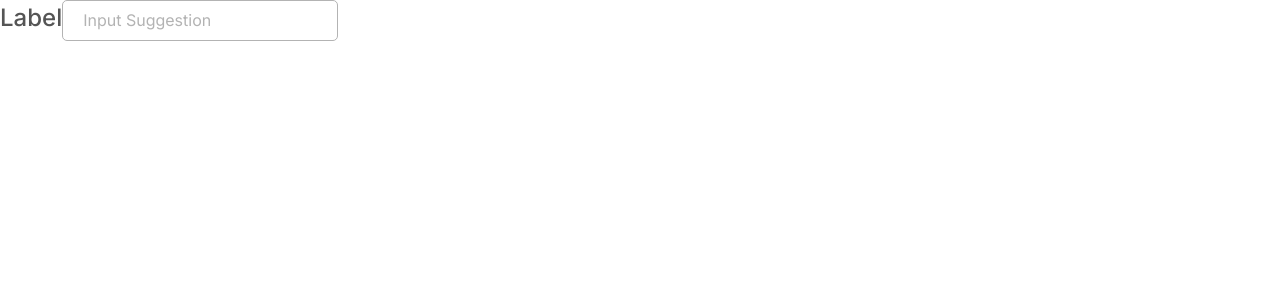
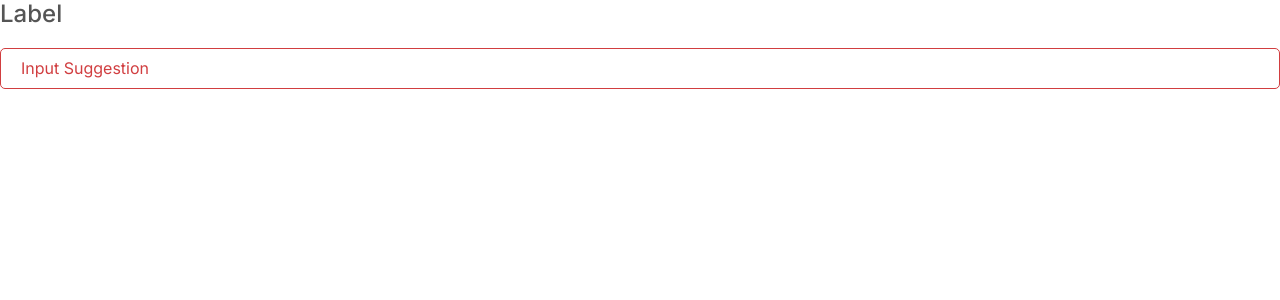
Before and after one commit to calblueprint/immigration-justice-project, a Next.js app: page /input-text in a window 1280 px wide. Shown: the top 300 px of the page. Built offline with nearby package versions, Linux system fonts and the light colour scheme.

Commit message:
create combined TextInput component that takes in props: label, placeholder, error

```diff
--- a/src/app/input-text/page.tsx
+++ b/src/app/input-text/page.tsx
@@ -1,13 +1,11 @@
 'use client';
 
 import React from 'react';
-import { InputTitleText, InputText } from '../../components/TextInput/styles';
+// import { InputTitleText, InputText } from '../../components/TextInput/styles';
+import TextInput from '../../components/TextInput/TextInput';
 
 export default function InputTextTest() {
   return (
-    <>
-      <InputTitleText>Label</InputTitleText>
-      <InputText $error={false} placeholder="Input Suggestion" />
-    </>
+    <TextInput label='Label' placeholder='Input Suggestion' erroring/>
   );
 }
--- /dev/null
+++ b/src/components/TextInput/TextInput.tsx
@@ -0,0 +1,11 @@
+import React from 'react';
+import { InputTitleText, InputText, InputDiv } from './styles';
+
+export default function TextInput({label, placeholder, erroring}: {label: string, placeholder: string, erroring: boolean, }) {
+  return (
+    <InputDiv>
+      <InputTitleText>{label}</InputTitleText>
+      <InputText $error={erroring} placeholder={placeholder}/>
+    </InputDiv>
+  );
+}
--- a/src/components/TextInput/styles.tsx
+++ b/src/components/TextInput/styles.tsx
@@ -14,7 +14,8 @@ export const InputText = styled.input<{ $error: boolean }>`
   padding: 0.625rem 1.25rem; // 10px 20px 10px 20px;
   border-radius: 5px;
   border: 1px solid
-    ${({ $error }) => ($error ? COLORS.errorColor : COLORS.inputSuggestionColor)};
+    ${({ $error }) =>
+      $error ? COLORS.errorColor : COLORS.inputSuggestionColor};
   justify-content: flex-start;
   align-items: flex-start;
   gap: 10px;
@@ -39,3 +40,9 @@ export const InputTitleText = styled.label`
   line-height: 28.8px;
   word-wrap: break-word;
 `;
+
+export const InputDiv = styled.div`
+  display: flex;
+  flex-direction: column;
+  row-gap: 1.2rem; // 20px;
+`
```
